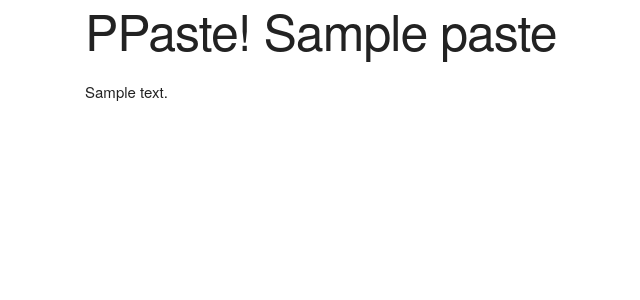
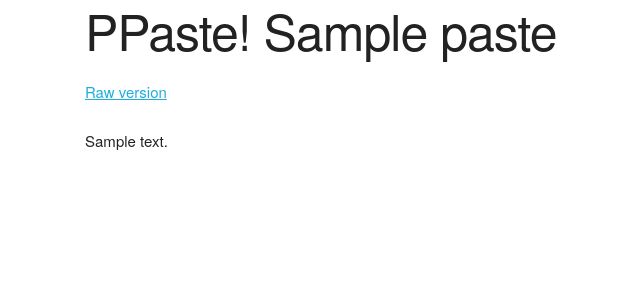
Before and after one commit to Thooms/PPaste, a Flask app: template templates/paste.html in a window 1280 px wide. Shown: the top 300 px of the page, without its empty margins (75-715 px from the left). Run offline with Flask 2, Linux system fonts and the light colour scheme; the template is opened without the code that fills it: most values are stand-ins (such as "Sample title", 1, 10 or a date in 2020).

Commit message:
Add /paste/PASTENAME/raw for access to text/plain version

```diff
--- a/main.py
+++ b/main.py
@@ -90,7 +90,7 @@ def submit():
     except PPasteException:
         abort(500)
 
-@app.route('/paste/<paste_name>', methods=['GET'])
+@app.route('/paste/<string:paste_name>', methods=['GET'])
 def view_paste(paste_name=''):
     if not paste_name:
         redirect(url_for('home'))
@@ -98,7 +98,26 @@ def view_paste(paste_name=''):
     try:
         paste = fetch_paste(paste_name)
         highlighted_content, css = highlight_paste(paste)
-        return render_template('paste.html', paste=paste, content=highlighted_content, css=css)
+        return render_template(
+            'paste.html',
+            paste=paste,
+            content=highlighted_content,
+            css=css,
+            raw_url=url_for('view_paste_raw', paste_name=paste_name)
+        )
+    except PPasteException:
+        abort(404)
+
+@app.route('/paste/<string:paste_name>/raw', methods=['GET'])
+def view_paste_raw(paste_name=''):
+    if not paste_name:
+        redirect(url_for('home'))
+
+    try:
+        paste = fetch_paste(paste_name)
+        resp = make_response(paste['content'], 200)
+        resp.headers['Content-Type'] = 'text/plain'
+        return resp
     except PPasteException:
         abort(404)
 
--- a/templates/paste.html
+++ b/templates/paste.html
@@ -1,6 +1,6 @@
 {% extends 'base.html' %}
 
-{% block title %}{{ paste['title'] }}{% endblock %}
+{% block title %}{{ paste['title'] }} {% endblock %}
 
 {% block additional_css %}
 <style>{{ css }}</style>
@@ -8,6 +8,9 @@
 
 {% block main %}
 <div class="container">
+  <div class="6 columns">
+    <p><a href="{{ raw_url }}">Raw version</a></p>
+  </div>
   {{ content|safe }}
 </div>
 {% endblock %}
```
